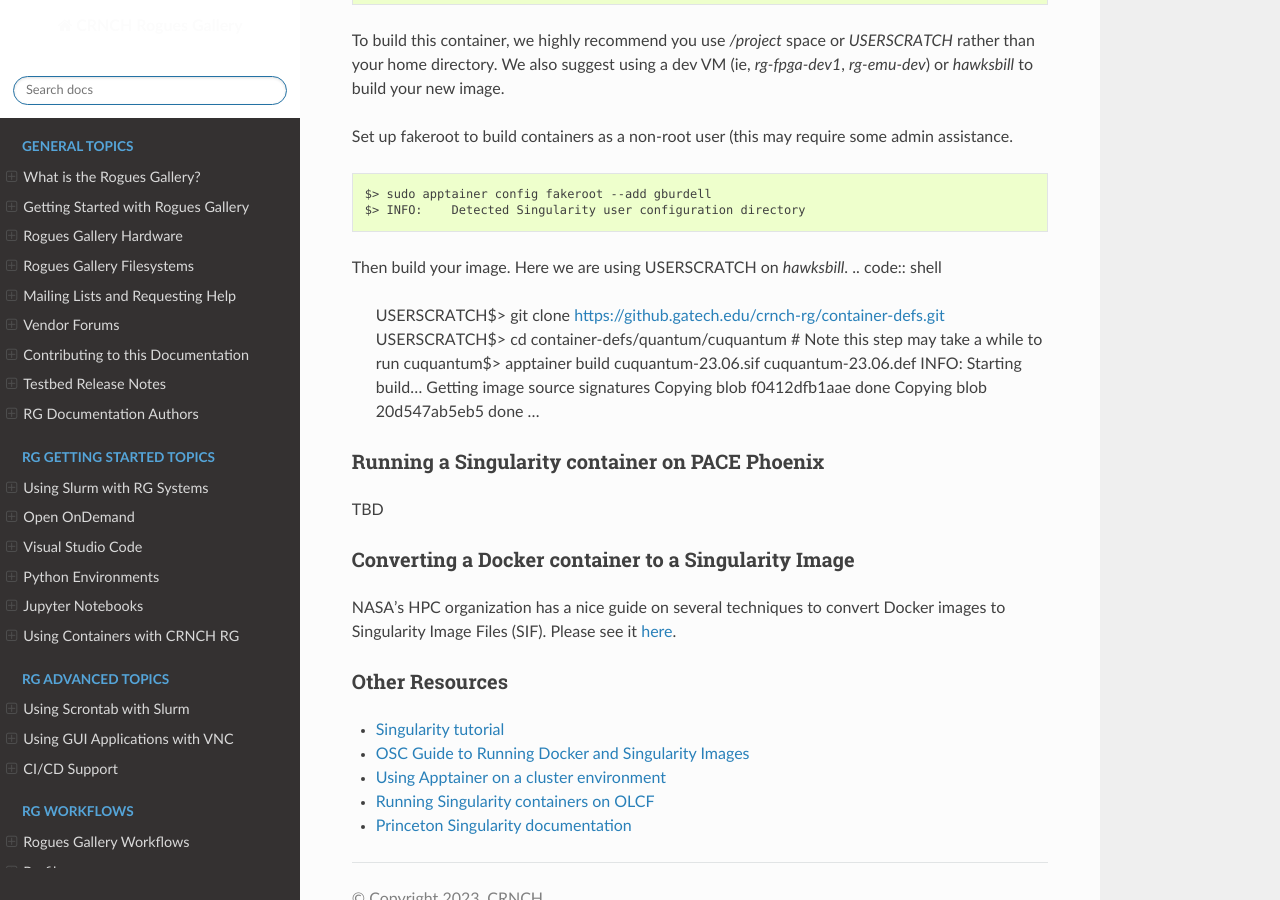
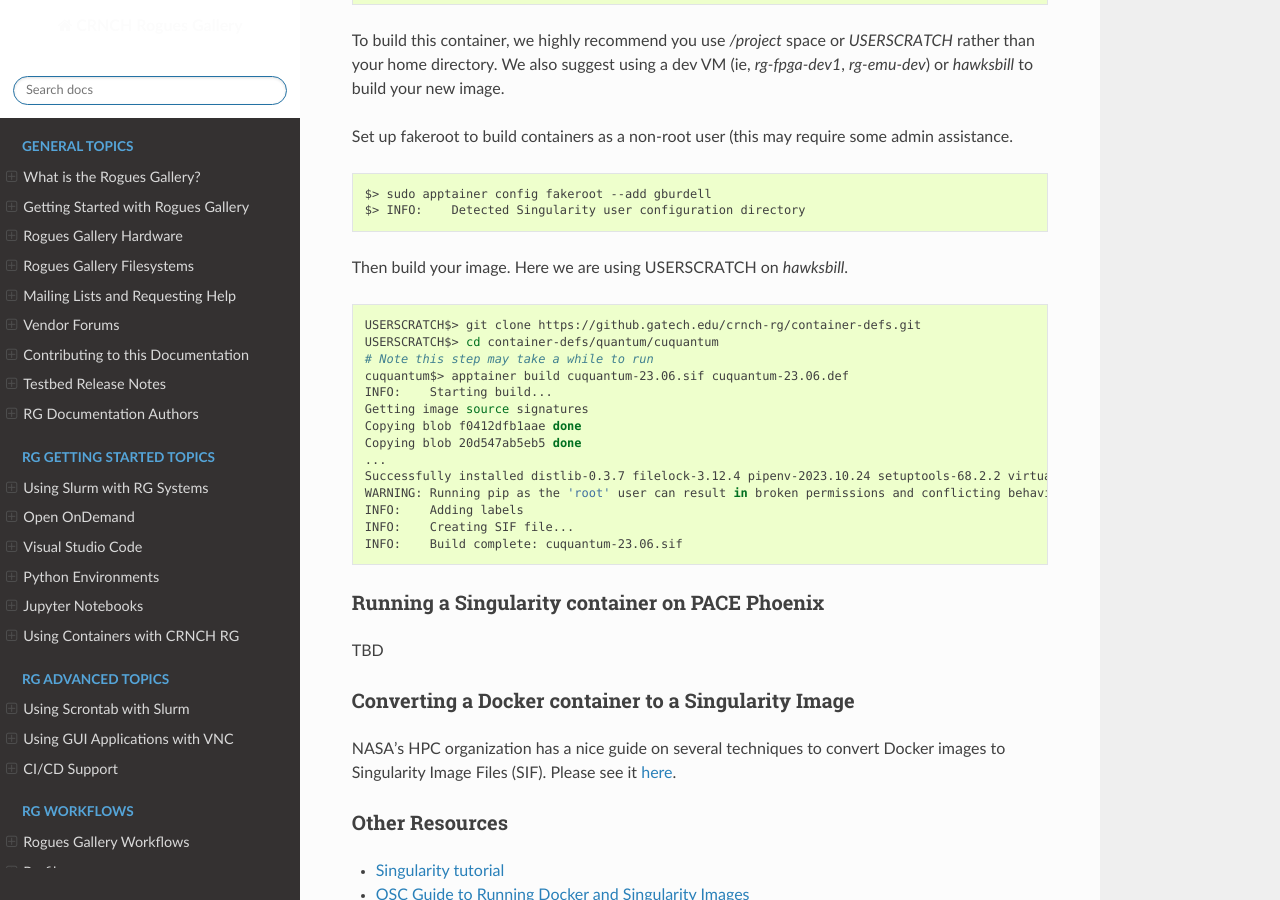
Before and after one commit to gt-crnch-rg/read-the-docs, a Sphinx documentation site: the page built from docs/containers/containers-singularity.rst, in a window 1280 px wide and 900 px high, scrolled down 1329 px. Built offline with Sphinx 7.4.7 and the Read the Docs theme 2.0.0, drawn with Linux system fonts in a browser that asks for light colours; pages that are not in the unit, such as notebooks, are missing from menus.

Commit message:
Update containers-singularity.rst

```diff
--- a/docs/containers/containers-singularity.rst
+++ b/docs/containers/containers-singularity.rst
@@ -59,6 +59,7 @@ Set up fakeroot to build containers as a non-root user (this may require some ad
     $> INFO:    Detected Singularity user configuration directory
 
 Then build your image. Here we are using USERSCRATCH on `hawksbill`.
+
 .. code:: shell
 
     USERSCRATCH$> git clone https://github.gatech.edu/crnch-rg/container-defs.git
@@ -70,6 +71,11 @@ Then build your image. Here we are using USERSCRATCH on `hawksbill`.
     Copying blob f0412dfb1aae done
     Copying blob 20d547ab5eb5 done
     ...
+    Successfully installed distlib-0.3.7 filelock-3.12.4 pipenv-2023.10.24 setuptools-68.2.2 virtualenv-20.24.6
+    WARNING: Running pip as the 'root' user can result in broken permissions and conflicting behaviour with the system package manager. It is recommended to use a virtual environment instead: https://pip.pypa.io/warnings/venv
+    INFO:    Adding labels
+    INFO:    Creating SIF file...
+    INFO:    Build complete: cuquantum-23.06.sif
 
 Running a Singularity container on PACE Phoenix
 ~~~~~~~~~~~~~~~~~~~~~~~~~~~~~~~~~~~~~~~~~~~~~~~
```
